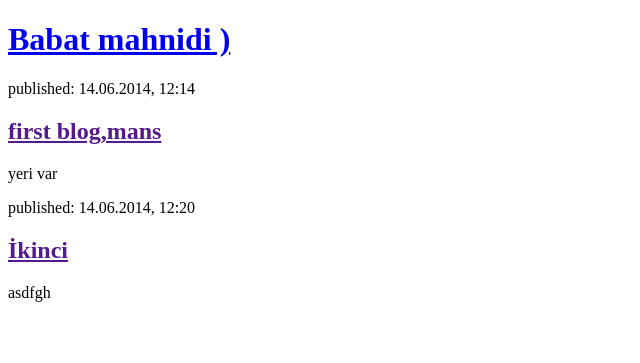
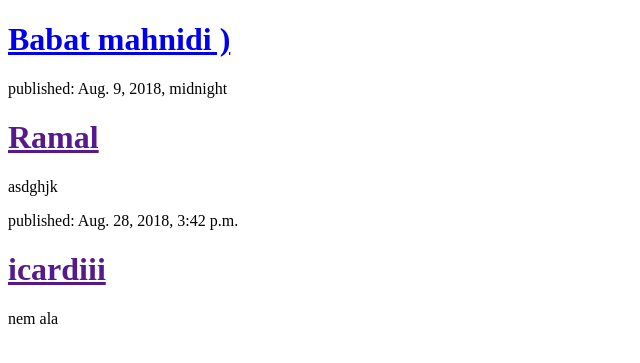
Before and after one commit to ramalrzade/djangogirls, a Django app: page / in a window 1280 px wide. Shown: the top 363 px of the page, without its empty margins (0-640 px from the left). Run offline with Django 3.2, Linux system fonts and the light colour scheme; data comes from the database, SQL or seed files in the repository; both versions use the stored data as it was after the commit.

Commit message:
Database'de gostermek uchun template'ler deyishdirildi

```diff
--- a/mysite/blog/templates/blog/post_list.html
+++ b/mysite/blog/templates/blog/post_list.html
@@ -8,16 +8,12 @@
         <div>
             <h1><a href="https://www.youtube.com/watch?v=-qOGuUWPexk"> Babat mahnidi ) </a></h1>
         </div>
-        <div>
-            <p>published: 14.06.2014, 12:14</p>
-            <h2><a href="">first blog,mans</a></h2>
-            <p> yeri var </p>
-        </div>
-
-        <div>
-            <p>published: 14.06.2014, 12:20</p>
-            <h2><a href="">İkinci </a></h2>
-            <p>asdfgh</p>
-        </div>
+        {% for post in posts %}
+            <div>
+                <p>published: {{ post.published_date }}</p>
+                <h1><a href="">{{ post.title }}</a></h1>
+                <p>{{ post.text|linebreaksbr }}</p>
+            </div>
+        {% endfor %}
     </body>
 </html>
--- a/mysite/blog/views.py
+++ b/mysite/blog/views.py
@@ -1,6 +1,11 @@
 from django.shortcuts import render
-
+from django.utils import timezone
+from .models import Post
 # Create your views here.
 
 def post_list(request):
-    return render(request, 'blog/post_list.html', {})
+    posts = Post.objects.filter(published_date__lte=timezone.now()).order_by('published_date')
+    return render(request, 'blog/post_list.html', {'posts':posts})
+
+
+Post.objects.filter(published_date__lte=timezone.now()).order_by('published_date')
```
Also changed, not shown: mysite/db.sqlite3.
